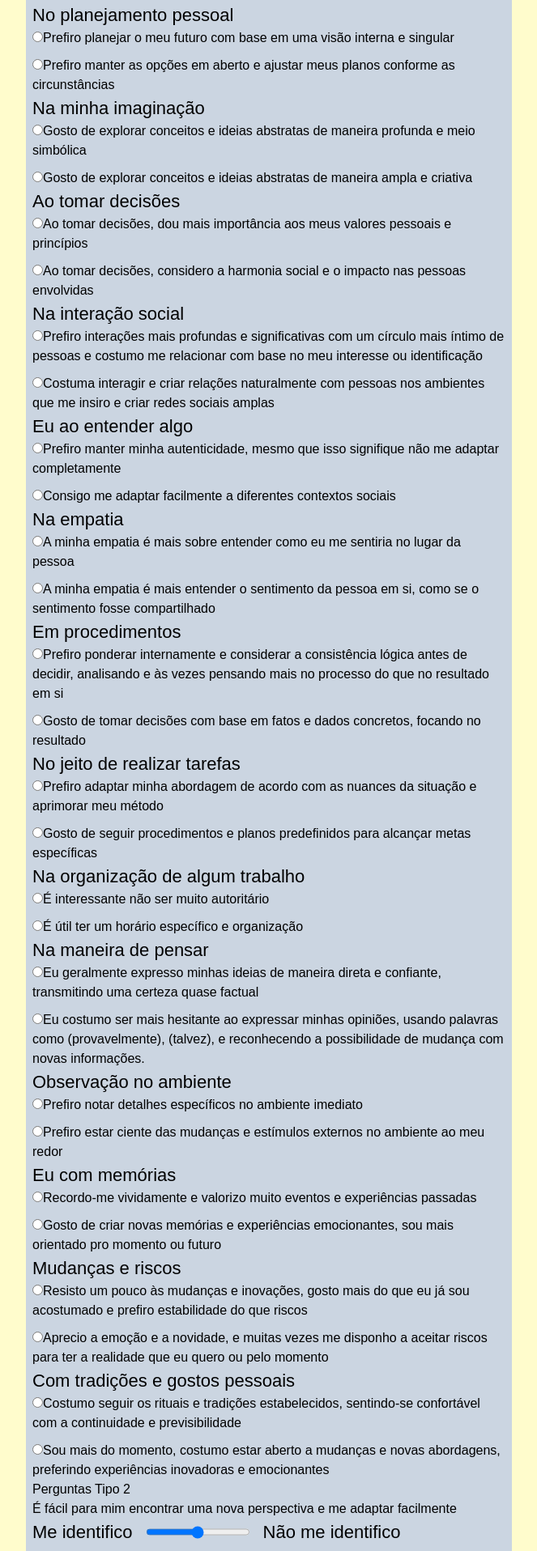
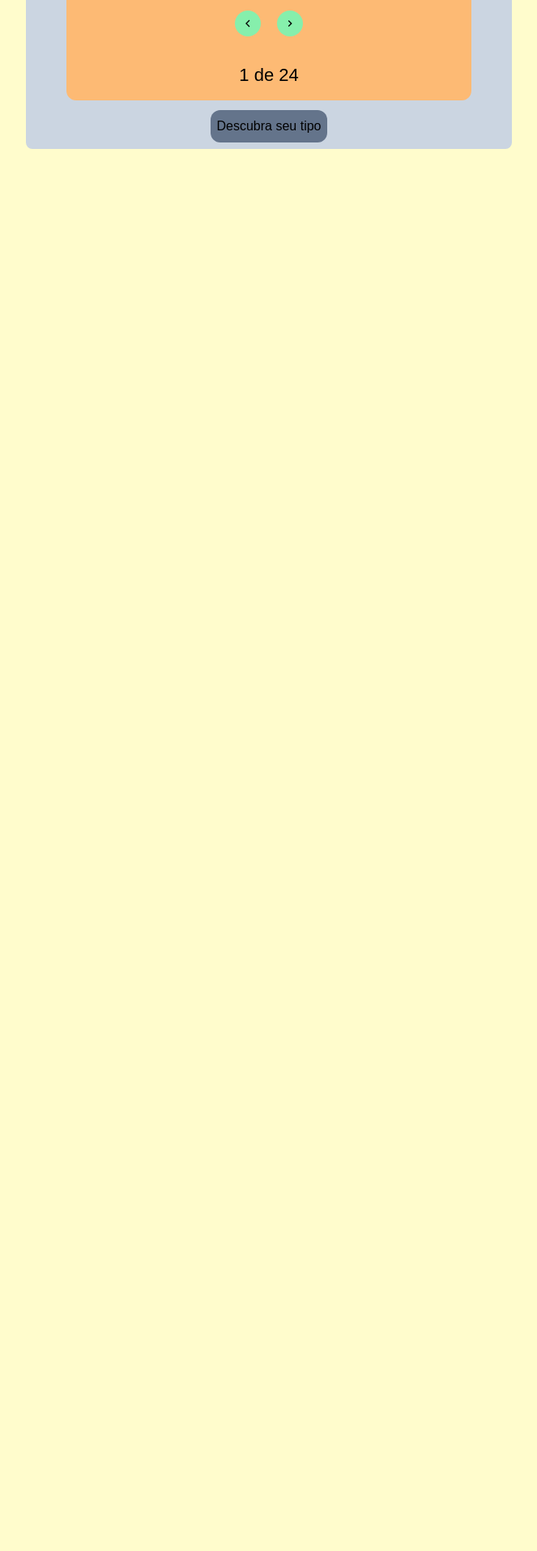
Before and after one commit to Caiqu3wav/discover-personality, a Next.js app: page /testpage in a window 1280 px wide. Shown: the part 404-2320 px from the top of the page at 81% size, without its empty margins (308-971 px from the left). After the commit the page ends 800 px from the top, so only its background shows below. Built offline with nearby package versions, Linux system fonts and the light colour scheme.

Commit message:
teste paginado

```diff
--- /dev/null
+++ b/src/app/components/QuestionCard/QuestionCard.jsx
@@ -0,0 +1,48 @@
+'use client'
+import { useState } from "react";
+import { MdNavigateNext } from "react-icons/md";
+import { GrFormPrevious } from "react-icons/gr";
+
+
+export default function QuestionCard({ id, title, answer1, answer2, nextQuestion, prevQuestion, selectedAnswer, setSelectedAnswer,
+index, totalQuestions, handleAnswerSelection }) {
+
+    const handleRadioChange = (e) => {
+        setSelectedAnswer(e.target.value);
+        handleAnswerSelection(e.target.value, index);
+    };
+
+    return(
+        <div className="w-[500px] px-2 flex flex-col items-center justify-around bg-orange-300 h-[400px] self-center rounded-xl
+        midtwo2:w-[400px] midfour:w-[350px] lowone:w-[300px]">
+            <h1 className="text-center text-blue-400 font-semibold text-xl">{title}</h1>
+            <label><h2>{answer1}</h2>
+            <input className=" w-[20px] h-[20px]"
+                    type="radio"
+                    value="answer1"
+                    checked={selectedAnswer === "answer1"}
+                    onChange={handleRadioChange}
+                    id={`question-${id}-answer1`}
+                />
+            </label>
+            <label>
+                <h2>{answer2}</h2>
+                <input
+                className="w-[20px] h-[20px]"
+                    type="radio"
+                    value="answer2"
+                    checked={selectedAnswer === "answer2"}
+                    onChange={handleRadioChange}
+                    id={`question-${id}-answer2`}
+                />
+            </label>
+            <div className="flex gap-5">
+            <button onClick={prevQuestion} className="rounded-full py-2 px-2 bg-green-300"><GrFormPrevious /></button>
+            <button onClick={nextQuestion} className="rounded-full py-2 px-2 bg-green-300"><MdNavigateNext /></button>
+            </div>
+            <p>
+        {index + 1} de {totalQuestions}
+      </p>
+        </div>
+    )
+}
--- a/src/app/components/test/questions.js
+++ b/src/app/components/test/questions.js
@@ -1,17 +1,33 @@
 export const questions1 = [
+  {
+    id: "question1-1",
+    "cogfunction1": "Ni",
+    "cogfunction2": "Ne",
+    "questionTitle": "Como você se sente diante de decisões importantes a serem tomadas no futuro?",
+    "answer1": "Preocupado em determinar a melhor escolha possível e se preparar para possíveis adversidades",
+    "answer2": "Ansioso por explorar todas as possibilidades e ver o que acontece"
+  },
     {
-        id: "question1-1",
+        id: "question1-1-2",
         "cogfunction1": "Ni",
         "cogfunction2": "Ne",
-        "question1": "Eu, ao investigar algo",
+        "questionTitle": "Eu, ao investigar algo",
         "answer1": "Prefiro concentrar-me em uma visão profunda e única do futuro, a possibilidade mais provável devido às circunstâncias",
         "answer2": "Prefiro explorar diversas possibilidades e cenários futuros, do que pode acontecer"
+      },
+      {
+        id: "question1-1-3",
+        "cogfunction1": "Ni",
+        "cogfunction2": "Ne",
+        "questionTitle": "Você se sente mais confortável ao criar uma estratégia com base em padrões e processos conhecidos ou ao improvisar e experimentar novas abordagens?",
+        "answer1": "Criar uma estratégia com base em padrões e processos conhecidos",
+        "answer2": "Improvisar e experimentar novas abordagens"
       },
       {
         id: "question1-2",
         "cogfunction1": "Ni",
         "cogfunction2": "Ne",
-        "question1": "Eu na resolução de problemas",
+        "questionTitle": "Eu na resolução de problemas",
         "answer1": "Tendo a abordar problemas de maneira contemplativa, buscando insights internos",
         "answer2": "Tendo a abordar problemas de maneira adaptável, considerando diversas soluções externas"
       },
@@ -19,7 +35,7 @@ export const questions1 = [
         id: "question1-3",
         "cogfunction1": "Ni",
         "cogfunction2": "Ne",
-        "question1": "No planejamento pessoal",
+        "questionTitle": "No planejamento pessoal",
         "answer1": "Prefiro planejar o meu futuro com base em uma visão interna e singular",
         "answer2": "Prefiro manter as opções em aberto e ajustar meus planos conforme as circunstâncias"
       },
@@ -27,7 +43,7 @@ export const questions1 = [
         id: "question1-4",
         "cogfunction1": "Ni",
         "cogfunction2": "Ne",
-        "question1": "Na minha imaginação",
+        "questionTitle": "Na minha imaginação",
         "answer1": "Gosto de explorar conceitos e ideias abstratas de maneira profunda e meio simbólica",
         "answer2": "Gosto de explorar conceitos e ideias abstratas de maneira ampla e criativa"
       },
@@ -35,7 +51,23 @@ export const questions1 = [
         id: "question1-5",
         "cogfunction1": "Fi",
         "cogfunction2": "Fe",
-        "question1": "Ao tomar decisões",
+        "questionTitle": "Ao lidar com situações de injustiça ou desigualdade, você se sente mais motivado a agir em prol do grupo e do bem coletivo (Fe) ou foca em defender seus valores morais e éticos pessoais, mesmo que isso signifique ir contra a maioria (Fi)?",
+        "answer1": "Foca em defender seus valores morais e éticos pessoais, mesmo que signifique ir contra a maioria",
+        "answer2": "Motivado a agir em prol do grupo e do bem coletivo"
+      },
+      {
+        id: "question1-5-1",
+        "cogfunction1": "Fi",
+        "cogfunction2": "Fe",
+        "questionTitle": "Ao tomar uma decisão importante, você prioriza o impacto que suas ações terão sobre as pessoas ao seu redor e no grupo (Fe) ou foca em manter a integridade de suas próprias convicções e valores pessoais (Fi)?",
+        "answer1": "Foca em manter a integridade de suas próprias convicções e valores pessoais",
+        "answer2": "Prioriza o impacto sobre as pessoas ao redor e no grupo"
+      },
+      {
+        id: "question1-5-2",
+        "cogfunction1": "Fi",
+        "cogfunction2": "Fe",
+        "questionTitle": "Ao tomar decisões",
         "answer1": "Ao tomar decisões, dou mais importância aos meus valores pessoais e princípios",
         "answer2": "Ao tomar decisões, considero a harmonia social e o impacto nas pessoas envolvidas"
       },
@@ -43,7 +75,7 @@ export const questions1 = [
         id: "question1-6",
         "cogfunction1": "Fi",
         "cogfunction2": "Fe",
-        "question1": "Na interação social",
+        "questionTitle": "Na interação social",
         "answer1": "Prefiro interações mais profundas e significativas com um círculo mais íntimo de pessoas e costumo me relacionar com base no meu interesse ou identificação",
         "answer2": "Costuma interagir e criar relações naturalmente com pessoas nos ambientes que me insiro e criar redes sociais amplas"
       },
@@ -51,7 +83,7 @@ export const questions1 = [
         id: "question1-7",
         "cogfunction1": "Fi",
         "cogfunction2": "Fe",
-        "question1": "Eu ao entender algo",
+        "questionTitle": "Eu ao entender algo",
         "answer1":   "Prefiro manter minha autenticidade, mesmo que isso signifique não me adaptar completamente",
         "answer2": "Consigo me adaptar facilmente a diferentes contextos sociais"
       },
@@ -59,7 +91,7 @@ export const questions1 = [
         id: "question1-8",
         "cogfunction1": "Fi",
         "cogfunction2": "Fe",
-        "question1": "Na empatia",
+        "questionTitle": "Na empatia",
         "answer1": "A minha empatia é mais sobre entender como eu me sentiria no lugar da pessoa",
         "answer2": "A minha empatia é mais entender o sentimento da pessoa em si, como se o sentimento fosse compartilhado"
       },
@@ -67,15 +99,30 @@ export const questions1 = [
         id: "question1-9",
         "cogfunction1": "Ti",
         "cogfunction2": "Te",
-        "question1": "Em procedimentos",
+        "questionTitle": "Em procedimentos",
         "answer1": "Prefiro ponderar internamente e considerar a consistência lógica antes de decidir, analisando e às vezes pensando mais no processo do que no resultado em si",
         "answer2": "Gosto de tomar decisões com base em fatos e dados concretos, focando no resultado"
+      },
+      {
+        id: "question1-9-1",
+        "cogfunction1": "Ti",
+        "cogfunction2": "Te",
+        "questionTitle": "Quando se trata de resolver problemas, o que é mais importante para você?",
+        "answer1": "Entender a estrutura e a lógica por trás das situações",
+        "answer2": "Encontrar a maneira mais eficiente de realizar as tarefas"
+      },{
+        id: "question1-9-2",
+        "cogfunction1": "Ti",
+        "cogfunction2": "Te",
+        "questionTitle": "Qual dessas características se encaixa mais com você?",
+        "answer1": "Ter uma análise e memória invejável e lembrar todos os fatos relevantes",
+        "answer2": "Ser orientado ao passo a passo para resultados e conclusão de tarefas"
       },
       {
         id: "question1-10",
         "cogfunction1": "Ti",
         "cogfunction2": "Te",
-        "question1": "No jeito de realizar tarefas",
+        "questionTitle": "No jeito de realizar tarefas",
         "answer1": "Prefiro adaptar minha abordagem de acordo com as nuances da situação e aprimorar meu método",
         "answer2": "Gosto de seguir procedimentos e planos predefinidos para alcançar metas específicas"
       },
@@ -83,7 +130,7 @@ export const questions1 = [
         id: "question1-11",
         "cogfunction1": "Ti",
         "cogfunction2": "Te",
-        "question1": "Na organização de algum trabalho",
+        "questionTitle": "Na organização de algum trabalho",
         "answer1": "É interessante não ser muito autoritário",
         "answer2": "É útil ter um horário específico e organização"
       },
@@ -91,23 +138,39 @@ export const questions1 = [
         id: "question1-12",
         "cogfunction1": "Ti",
         "cogfunction2": "Te",
-        "question1": "Na maneira de pensar",
-        "answer1": "Eu geralmente expresso minhas ideias de maneira direta e confiante, transmitindo uma certeza quase factual",
-        "answer2": "Eu costumo ser mais hesitante ao expressar minhas opiniões, usando palavras como (provavelmente), (talvez), e reconhecendo a possibilidade de mudança com novas informações."
+        "questionTitle": "Na maneira de pensar",
+        "answer1": "Eu costumo ser mais hesitante ao expressar minhas opiniões, usando palavras como (provavelmente), (talvez), e reconhecendo a possibilidade de mudança com novas informações.",
+        "answer2": "Eu geralmente expresso minhas ideias de maneira direta e confiante, transmitindo uma certeza quase factual"
       },
       {
         id: "question1-13",
         "cogfunction1": "Si",
         "cogfunction2": "Se",
-        "question1": "Observação no ambiente",
+        "questionTitle": "Observação no ambiente",
         "answer1": "Prefiro notar detalhes específicos no ambiente imediato",
         "answer2": "Prefiro estar ciente das mudanças e estímulos externos no ambiente ao meu redor"
+      },
+      {
+        id: "question1-13-1",
+        "cogfunction1": "Si",
+        "cogfunction2": "Se",
+        "questionTitle": "Você se considera uma pessoa que busca constantemente novas experiências sensoriais e prazeres físicos (Se) ou prefere manter-se fiel ao que já conhece e viveu (Si)?",
+        "answer1": "Manter-se fiel ao que já conhece e viveu",
+        "answer2": "Buscar novas experiências sensoriais"
+      },
+      {
+        id: "question1-13-2",
+        "cogfunction1": "Si",
+        "cogfunction2": "Se",
+        "questionTitle": "Você prefere dedicar seu tempo escolhendo e adquirindo novas coisas e experiências, ou em valorizar e manter o que já possui?",
+        "answer1": "Valorizar e manter o que já possui",
+        "answer2": "Adquirir novas coisas e experiências"
       },
       {
         id: "question1-14",
         "cogfunction1": "Si",
         "cogfunction2": "Se",
-        "question1": "Eu com memórias",
+        "questionTitle": "Eu com memórias",
         "answer1": "Recordo-me vividamente e valorizo muito eventos e experiências passadas",
         "answer2": "Gosto de criar novas memórias e experiências emocionantes, sou mais orientado pro momento ou futuro"
       },
@@ -115,7 +178,7 @@ export const questions1 = [
         id: "question1-15",
         "cogfunction1": "Si",
         "cogfunction2": "Se",
-        "question1": "Mudanças e riscos",
+        "questionTitle": "Mudanças e riscos",
         "answer1": "Resisto um pouco às mudanças e inovações, gosto mais do que eu já sou acostumado e prefiro estabilidade do que riscos",
         "answer2": "Aprecio a emoção e a novidade, e muitas vezes me disponho a aceitar riscos para ter a realidade que eu quero ou pelo momento"
       },
@@ -123,7 +186,7 @@ export const questions1 = [
         id: "question1-16",
         "cogfunction1": "Si",
         "cogfunction2": "Se",
-        "question1": "Com tradições e gostos pessoais",
+        "questionTitle": "Com tradições e gostos pessoais",
         "answer1": "Costumo seguir os rituais e tradições estabelecidos, sentindo-se confortável com a continuidade e previsibilidade",
         "answer2": "Sou mais do momento, costumo estar aberto a mudanças e novas abordagens, preferindo experiências inovadoras e emocionantes"
       },
--- a/src/app/testpage/page.tsx
+++ b/src/app/testpage/page.tsx
@@ -2,6 +2,7 @@
 import { questions1 } from "../components/test/questions.js";
 import { questions2 } from "../components/test/questions.js";
 import "./test.css";
+import QuestionCard from "../components/QuestionCard/QuestionCard.jsx"
 import { useState } from "react";
 import Link from "next/link";
 
@@ -9,6 +10,8 @@ export default function TestPage() {
   const [mbtiType, setMbtiType] = useState("");
   const [rangePoints, setRangePoints] = useState(Array(questions2.length).fill(50));
   const [selectedRange, setSelectedRange] = useState(50);
+  const [currentQuestionIndex, setCurrentQuestionIndex] = useState(0);
+  const [selectedAnswers, setSelectedAnswers] = useState(Array(questions1.length).fill(""));
   let [functionScores, setFunctionsScore] = useState({
     Fe: 0,
     Te: 0,
@@ -48,13 +51,13 @@ export default function TestPage() {
     };
 
     setFunctionsScore((prevScores) => {
-      if (index < 4) {
+      if (index < 6) {
         return updateScore({ ...prevScores }, "Ni", "Ne");
-      } else if (index < 8) {
+      } else if (index < 12) {
         return updateScore({ ...prevScores }, "Fi", "Fe");
-      } else if (index < 12) {
+      } else if (index < 18) {
         return updateScore({ ...prevScores }, "Ti", "Te");
-      } else if (index < 16) {
+      } else if (index < 24) {
         return updateScore({ ...prevScores }, "Si", "Se");
       }
   });
@@ -172,67 +175,66 @@ export default function TestPage() {
     divHidden.style.display = "flex";}
   };
 
+  const handleNextQuestion = () => {
+
+    const currentSelectedAnswer = selectedAnswers[currentQuestionIndex];
+    if (currentSelectedAnswer !== "") {
+      if (currentQuestionIndex === totalQuestions - 1) {
+        return null;
+      } else {
+        setCurrentQuestionIndex((prevIndex) => prevIndex + 1);
+      }
+    } else {
+      alert("Responda antes de avançar!");
+    }
+    };
+
+  const handlePreviousQuestion = () => {
+    if (currentQuestionIndex == 0) {
+      return null;
+    }
+    setCurrentQuestionIndex((prevIndex) => prevIndex - 1);
+  };
+
+  const totalQuestions = questions1.length
+
   return (
     <div>
-    <div id="div-test" className="div-test rounded-lg px-2 py-2 bg-slate-300">
+    <div id="div-test" className="div-test flex flex-col rounded-lg px-2 py-2 bg-slate-300">
       <h1 id="h1-test-title" className="text-3xl text-green-600">Analise a si mesmo e responda o mais claramente que puder</h1>
             <h2 className=" font-semibold">(Teste em progressão e melhorias)</h2>
-      <div className="div-test">
+      <div className="div-test flex flex-col">
         <h2>Perguntas Tipo 1</h2>
-        {questions1.map((question, index) => (
-          <div key={index}>
-            <p>{question.question1}</p>
-            <label className="lbl-test">
-              <input
-                type="radio"
-                name={`${question.question1}-answer`}
-                value="answer1"
-                onChange={() => handleAnswerSelection("answer1",
-                index)}
-              />
-              {question.answer1}
-            </label>
-            <label>
-              <input
-                type="radio"
-                name={`${question.question1}-answer`}
-                value="answer2"
-                onChange={() => handleAnswerSelection("answer2", index)}
-              />
-              {question.answer2}
-            </label>
-          </div>
-        ))}
-                <h2>Perguntas Tipo 2</h2>
-        {questions2.map((question, index) => (
-        <div key={index}>
-          <h3>
-                {question.pergunta}
-            </h3>
-            <div className="flex gap-4">
-                <p>Me identifico</p>
-            <input type="range"
-            id={`${question.cogfunc}-${index}`}
-            name={question.cogfunc}
-            min="0"
-            max="100"
-            step="1"
-            value={rangePoints[index]}
-            onChange={(e) => updateRangeScores(e.target.value, index)} />
-            <p>Não me identifico</p>
-            </div>
-            <p>{rangePoints[index]}</p>
-        </div>
-      ))}
+        {currentQuestionIndex < questions1.length && (
+                    <QuestionCard
+                    id={questions1[currentQuestionIndex].id}
+                    title={questions1[currentQuestionIndex].questionTitle}
+                    answer1={questions1[currentQuestionIndex].answer1}
+                    answer2={questions1[currentQuestionIndex].answer2}
+                    selectedAnswer={selectedAnswers[currentQuestionIndex]}
+                    setSelectedAnswer={(answer: any) =>
+                      setSelectedAnswers((prevAnswers) =>
+                        prevAnswers.map((prevAnswer, index) =>
+                          index === currentQuestionIndex ? answer : prevAnswer
+                        )
+                      )
+                    }
+                    handleAnswerSelection={handleAnswerSelection}
+                    prevQuestion={handlePreviousQuestion}
+                    nextQuestion={handleNextQuestion}
+                    index={currentQuestionIndex}
+          totalQuestions={totalQuestions}
+                  />
+                )}
       </div>
   <button
-    className="py-2 px-2 rounded-xl bg-slate-500"
+    className="py-2 px-2 rounded-xl bg-slate-500 self-center mt-3"
    onClick={() => {
-    // Determine o tipo MBTI quando o botão for clicado
     handleCompleteTest();
   }}>
     Descubra seu tipo
   </button>
+
       </div>
   <div id="result-div" className="hidden w-full flex-col items-center justify-center">
   <h1 className="text-2xl">Seu tipo mais provável é:</h1>
```
Also changed, not shown: src/app/components/QuestionRangeCard/QuestionRangeCard.jsx (added, +20 -0 lines).
